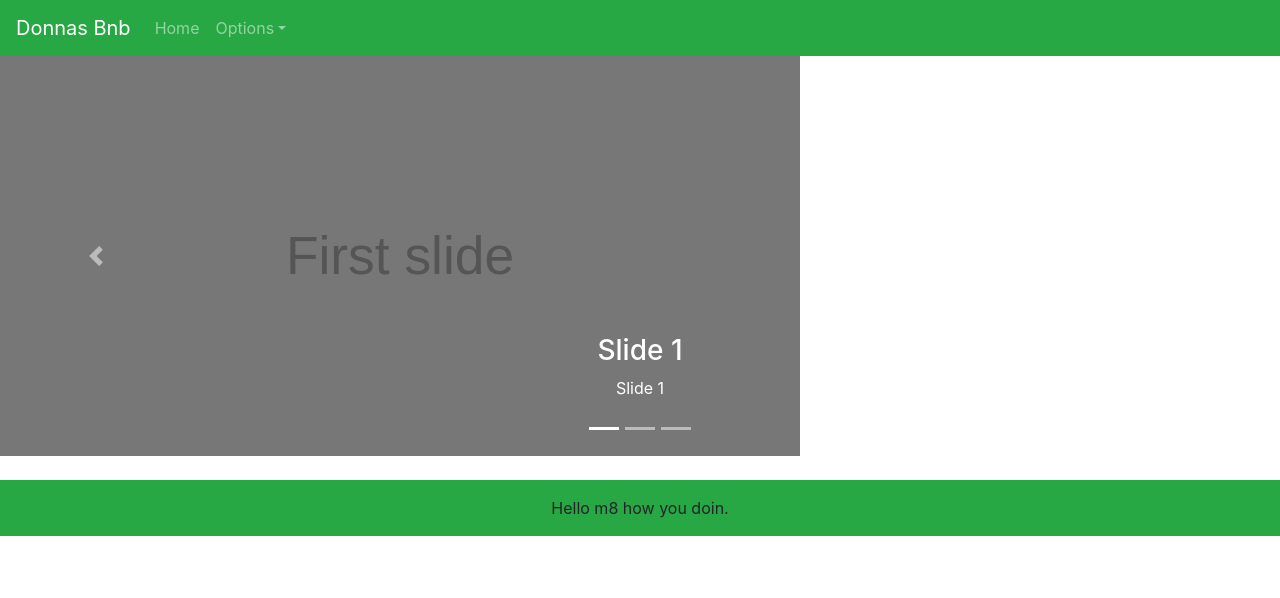
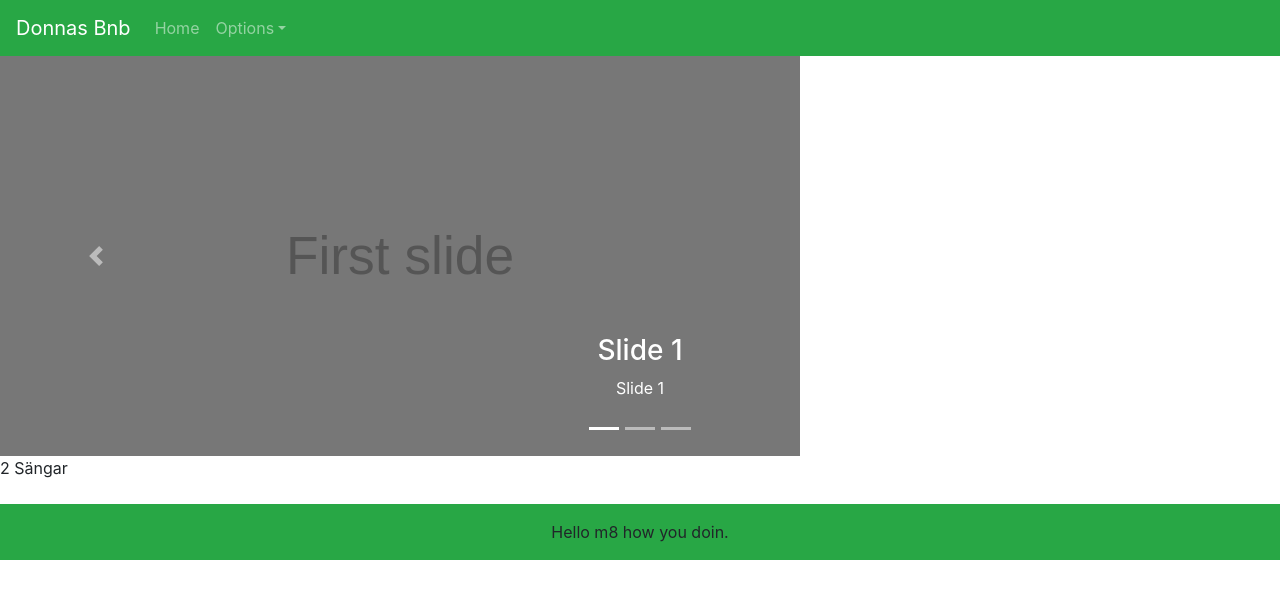
Before and after one commit to malenabengtsson/donnas-bnb, a React (Create React App) app in the folder src/main/resources/frontend/: page / in a window 1280 px wide. Shown: the top 598 px of the page. Built offline with nearby package versions, Linux system fonts and the light colour scheme; no server answers.

Commit message:
Bed component in the works.

```diff
--- /dev/null
+++ b/src/main/resources/frontend/src/components/AboutResidenceComponents/NumberOfBeds.js
@@ -0,0 +1,25 @@
+import React, { useState, useEffect } from 'react'
+
+const NumberOfBeds = (props) => {
+
+    const [nrOfBeds, setNrOfBeds] = useState([''])
+
+    const getData = async () => {
+        let res = await fetch('/rest/residences/' + props.residenceId)
+        res = await res.json()
+        //setNrOfBeds(res.nrOfBeds)
+    }
+
+    useEffect(() => {
+       // getData()
+        setNrOfBeds(2)
+    }, [])
+
+    return (
+        <>
+            <p>{nrOfBeds} Sängar</p>
+        </>
+    )
+}
+
+export default NumberOfBeds
--- a/src/main/resources/frontend/src/pages/AboutResidence.js
+++ b/src/main/resources/frontend/src/pages/AboutResidence.js
@@ -2,12 +2,14 @@ import React from 'react'
 
 import Slideshow from '../components/AboutResidenceComponents/Carousel'
 import NumberOfGuests from '../components/AboutResidenceComponents/NumberOfGuests'
+import NumberOfBeds from '../components/AboutResidenceComponents/NumberOfBeds'
 
 const AboutResidence = () => {
     return (
         <>
             <Slideshow imageId={1} />
             <NumberOfGuests residenceId={1} />
+            <NumberOfBeds residenceId={1} />
         </>
     )
 }
```
